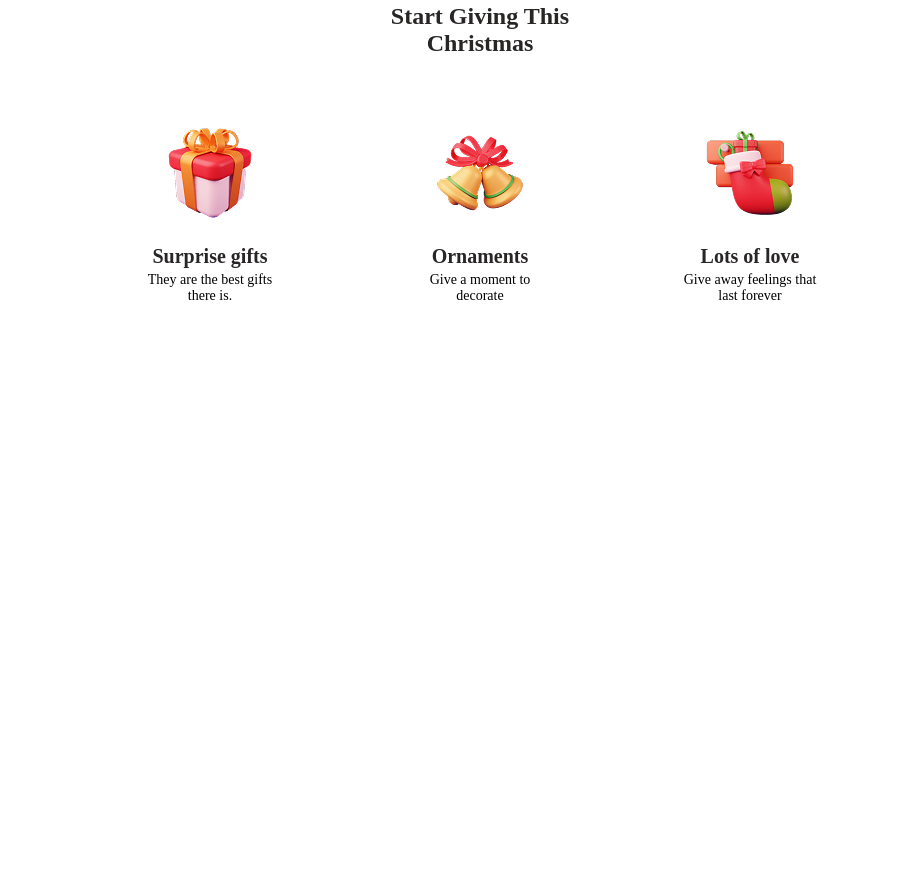
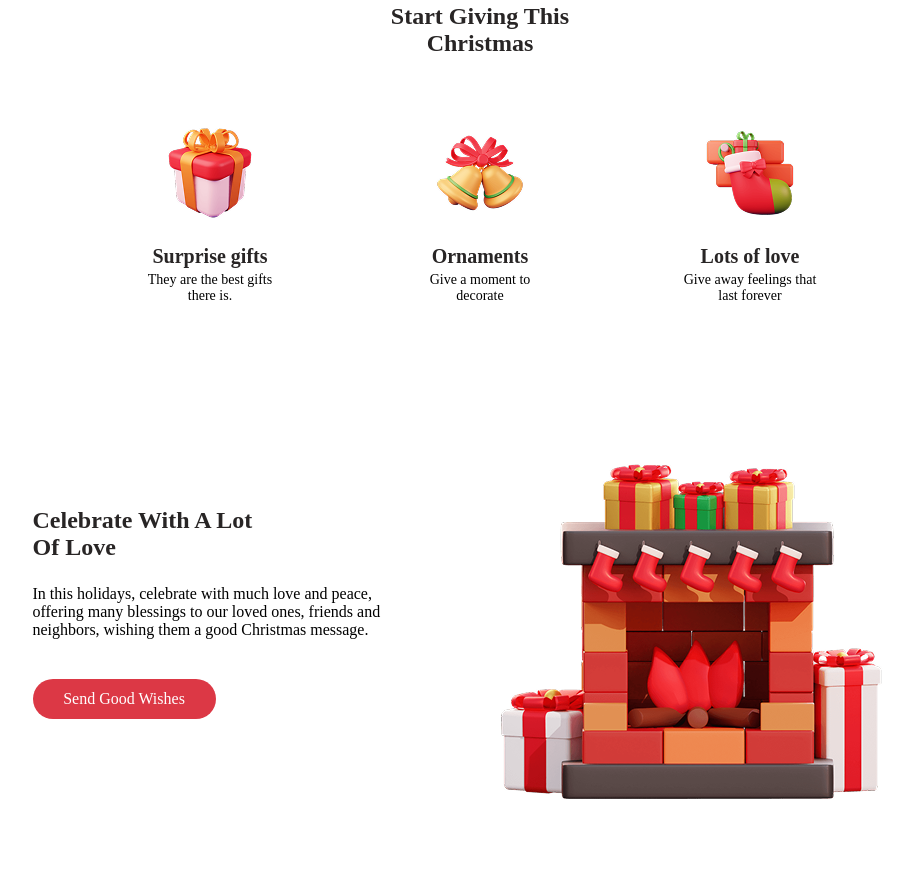
Before and after one commit to ZoyidjonNasretdinov/christmas-web, a plain HTML site: page index.html in a window 1280 px wide. Shown: the part 703-1593 px from the top of the page, without its empty margins (160-1073 px from the left). Before the commit the page ends 1039 px from the top, so only its background shows below. Drawn offline with Linux system fonts and the light colour scheme.

Commit message:
celebrate section

```diff
--- a/index.html
+++ b/index.html
@@ -69,6 +69,18 @@
                 </ul>
             </div>
         </section>
+        <section class="celebrate">
+            <div class="container celebrate__wrapper">
+                <div class="celebrate__content">
+                    <div class="celebrate__title-wrapper">
+                        <h2 class="celebrate__title">Celebrate With A Lot Of Love</h2>
+                    </div>
+                    <p class="celebrate__desc">In this holidays, celebrate with much love and peace, offering many blessings to our loved ones, friends and neighbors, wishing them a good Christmas message.</p>
+                    <a href="" class="celebrate__link">Send Good Wishes</a>
+                </div>
+                <img src="./assets/images/celebrate.png" width="450" height="450" alt="">
+            </div>
+        </section>
     </main>
 </body>
 </html>
--- a/styles/main.css
+++ b/styles/main.css
@@ -179,3 +179,55 @@ a {
     font-size: 14px;
     font-weight: 400;
 }
+
+/* giving */
+
+/* celebrate */
+
+.celebrate {
+    padding-top: 52px;
+    padding-bottom: 52px;
+}
+
+.celebrate__wrapper {
+    display: flex;
+    justify-content: space-around;
+    align-items: center;
+}
+
+.celebrate__content {
+    width: 372px;
+}
+
+.celebrate__title-wrapper {
+    width: 235px;
+    margin-bottom: 24px;
+}
+
+.celebrate__title {
+    color: var(--title-color);
+    font-size: 24px;
+    font-weight: 600;
+}
+
+.celebrate__desc {
+    color: var(--text-color);
+    font-size: 16px;
+    font-weight: 400;
+    margin-bottom: 40px;
+}
+
+.celebrate__link {
+    display: flex;
+    align-items: center;
+    justify-content: center;
+    width: 183px;
+    height: 40px;
+    border-radius: 64px;
+    background: var(--first-color, #DC3845);
+    color: #fff;
+    font-size: 16px;
+    font-weight: 500;
+}
+
+/* celebrate */
```
Also changed, not shown: assets/images/celebrate.png (added).
